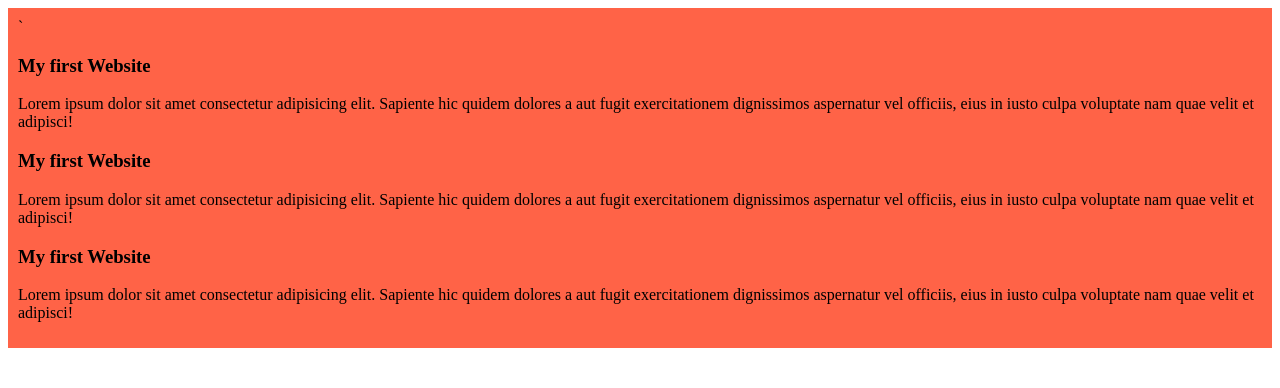
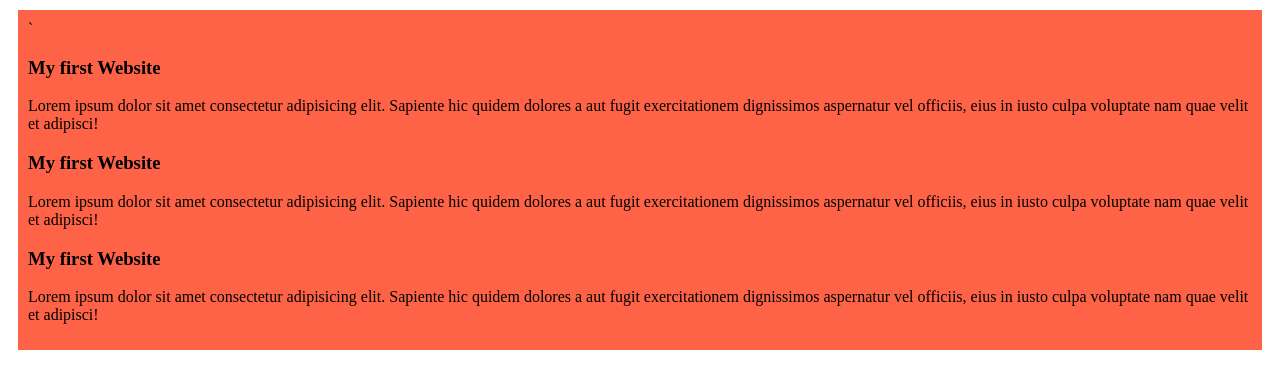
Before and after one commit to thesmahmud77/My-Simple-Website, a plain HTML site: page Index.html in a window 1280 px wide. Drawn offline with Linux system fonts and the light colour scheme.

```diff
--- a/Style/Blog.css
+++ b/Style/Blog.css
@@ -1,5 +1,6 @@
 div{
     background-color: tomato;
-    padding:10px
+    padding:10px;
+    margin: 10px;
 
 }
```
